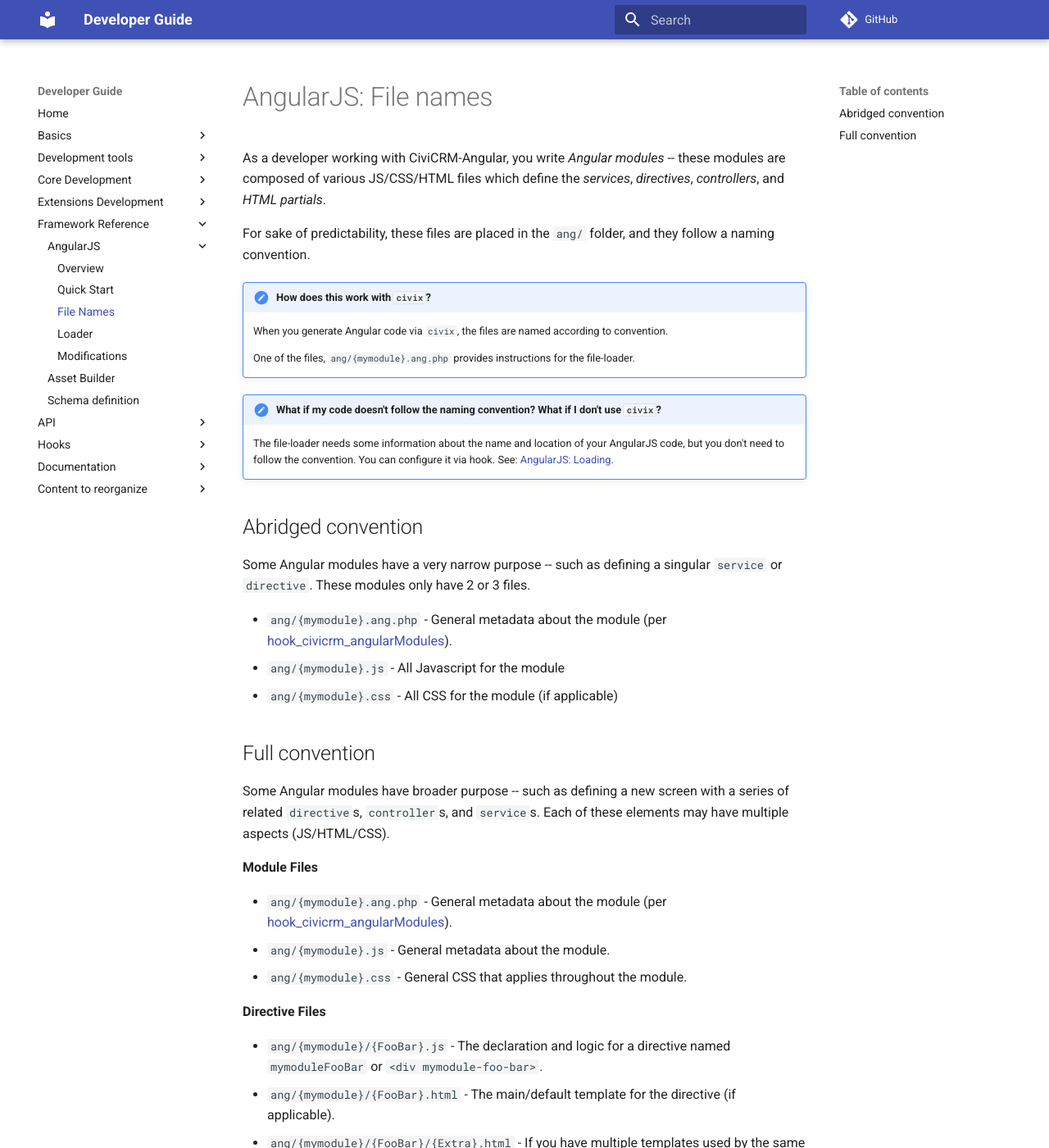
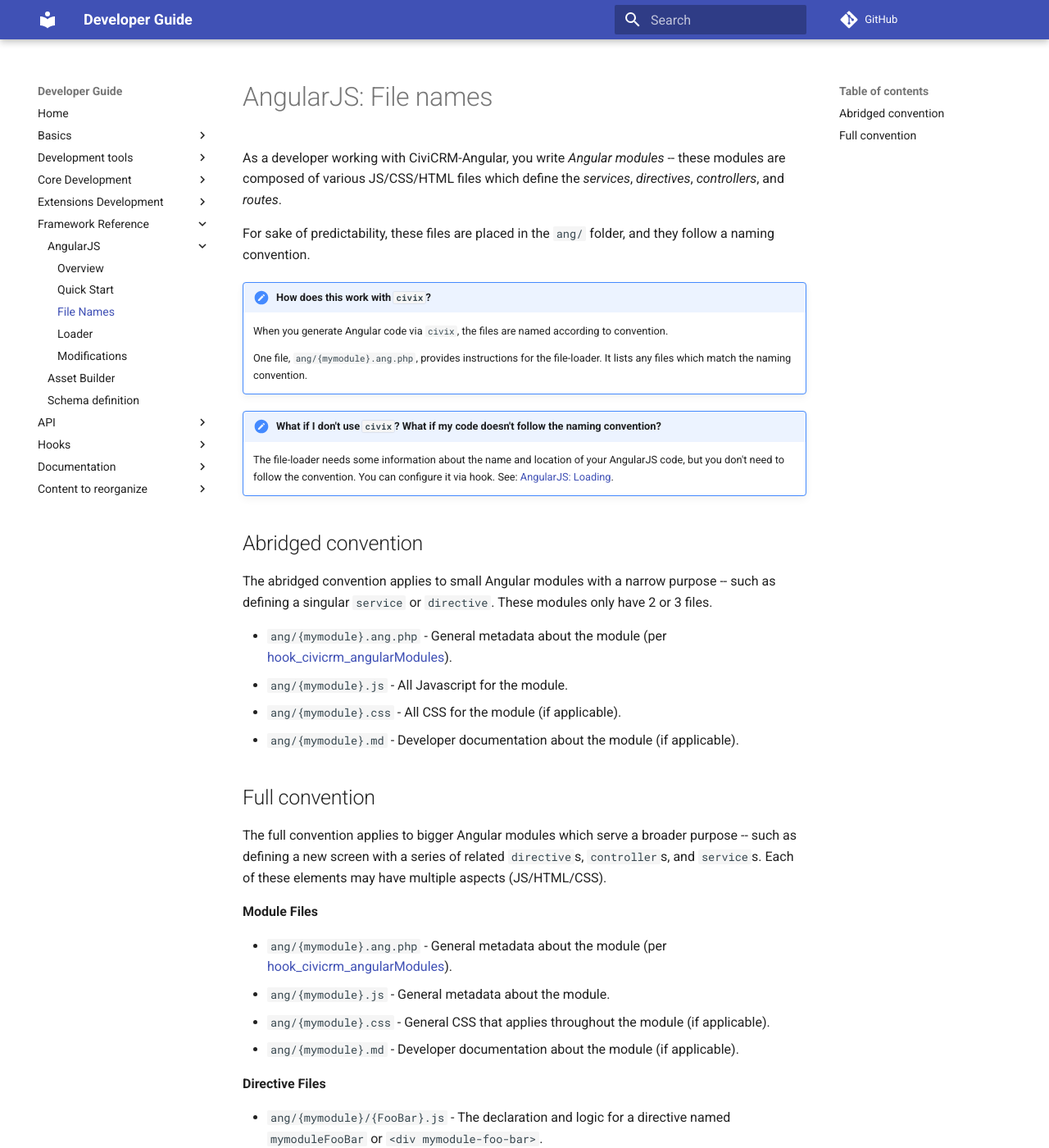
Before and after one commit to civicrm/civicrm-dev-docs, an MkDocs documentation site: the page built from docs/framework/angular/files.md, in a window 1280 px wide and 1400 px high. Shown: the whole window at 82% size. Built offline with MkDocs 1.6.1 and Material for MkDocs 9.7.7, drawn with Linux system fonts in a browser that asks for light colours; comment, search, counter and statistics services are not loaded; old or Windows-style settings are respelled for this version of MkDocs; some of the changed text lies outside the part shown.

Commit message:
AngularJS Files - Prose tweaks. Mention *.md.

```diff
--- a/docs/framework/angular/files.md
+++ b/docs/framework/angular/files.md
@@ -2,7 +2,7 @@
 
 As a developer working with CiviCRM-Angular, you write *Angular modules* --
 these modules are composed of various JS/CSS/HTML files which define the
-*services*, *directives*, *controllers*, and *HTML partials*.
+*services*, *directives*, *controllers*, and *routes*.
 
 For sake of predictability, these files are placed in the `ang/` folder, and
 they follow a naming convention.
@@ -11,34 +11,39 @@
     When you generate Angular code via `civix`, the files are
     named according to convention.
 
-    One of the files, `ang/{mymodule}.ang.php` provides instructions for the
-    file-loader.
+    One file, `ang/{mymodule}.ang.php`, provides instructions for the
+    file-loader. It lists any files which match the naming
+    convention.
 
-!!! note "What if my code doesn't follow the naming convention? What if I don't use `civix`?"
+!!! note "What if I don't use `civix`? What if my code doesn't follow the naming convention?"
     The file-loader needs some information about the name and location of
     your AngularJS code, but you don't need to follow the convention.  You
     can configure it via hook.  See: [AngularJS: Loading](/framework/angular/loader.md).
 
 ## Abridged convention
 
-Some Angular modules have a very narrow purpose -- such as defining a
-singular `service` or `directive`. These modules only have 2 or 3 files.
+The abridged convention applies to small Angular modules with a narrow
+purpose -- such as defining a singular `service` or `directive`.  These
+modules only have 2 or 3 files.
 
    * `ang/{mymodule}.ang.php` - General metadata about the module (per [hook_civicrm_angularModules](/hooks/hook_civicrm_angularModules.md)).
-   * `ang/{mymodule}.js` - All Javascript for the module
-   * `ang/{mymodule}.css` - All CSS for the module (if applicable)
+   * `ang/{mymodule}.js` - All Javascript for the module.
+   * `ang/{mymodule}.css` - All CSS for the module (if applicable).
+   * `ang/{mymodule}.md` - Developer documentation about the module (if applicable).
 
 ## Full convention
 
-Some Angular modules have broader purpose -- such as defining a new screen
-with a series of related `directive`s, `controller`s, and `service`s.  Each
-of these elements may have multiple aspects (JS/HTML/CSS).
+The full convention applies to bigger Angular modules which serve a broader
+purpose -- such as defining a new screen with a series of related
+`directive`s, `controller`s, and `service`s. Each of these elements may
+have multiple aspects (JS/HTML/CSS).
 
 __Module Files__
 
    * `ang/{mymodule}.ang.php` - General metadata about the module (per [hook_civicrm_angularModules](/hooks/hook_civicrm_angularModules.md)).
    * `ang/{mymodule}.js` - General metadata about the module.
-   * `ang/{mymodule}.css` - General CSS that applies throughout the module.
+   * `ang/{mymodule}.css` - General CSS that applies throughout the module (if applicable).
+   * `ang/{mymodule}.md` - Developer documentation about the module (if applicable).
 
 __Directive Files__
 
@@ -46,6 +51,7 @@
    * `ang/{mymodule}/{FooBar}.html` - The main/default template for the directive (if applicable).
    * `ang/{mymodule}/{FooBar}/{Extra}.html` - If you have multiple templates used by the same directive (e.g. via `ng-include` or conditional logic), then put them in a subdir.
    * `ang/{mymodule}/{FooBar}.css` - Any CSS specifically intended for `mymoduleFooBar` (if applicable).
+   * `ang/{mymodule}/{FooBar}.md` - Developer documentation about the directive (if applicable).
 
 __Controller Files__ (These follow the same convention as directives, but they have the suffix `Ctrl`.)
 
@@ -53,18 +59,15 @@
    * `ang/{mymodule}/{FooBar}Ctrl.html` - The main/default template for the controller (if applicable).
    * `ang/{mymodule}/{FooBar}Ctrl/{Extra}.html` - If you have multiple templates used with the same controller (e.g. via `ng-include` or conditional logic), then put them in a subdir.
    * `ang/{mymodule}/{FooBar}Ctrl.css` - Any CSS specifically intended for `MymoduleFooBarCtrl` (if applicable).
+   * `ang/{mymodule}/{FooBar}Ctrl.md` - Developer documentation about the controller (if applicable).
 
 __Service Files__
 
    * `ang/{mymodule}/{FooBar}.js` - The declaration and logic for a service named `mymoduleFooBar`.
+   * `ang/{mymodule}/{FooBar}.md` - Developer documentation about the service (if applicable).
 
 !!! tip "Tip: Use tilde (`~`) to load HTML templates"
     When writing code for Angular, you might use an expression like
     `{templateUrl: 'https://example.org/FooBar.html'}`.  However,
     constructing a full URL that works in every Civi deployment would be
     complex.  Instead, use the tilde prefix.  For example, `{templateUrl: '~/mymodule/FooBar.html'}`.
-
-<!--
- Proposed Amendment
- Put documentation and examples for each directive or controller in a `*.md` file, adjacent to the `*.js` file. The format is handy for reading/writing/code-snippets, and it won't bloat the final `*.js` output.
--->
```
